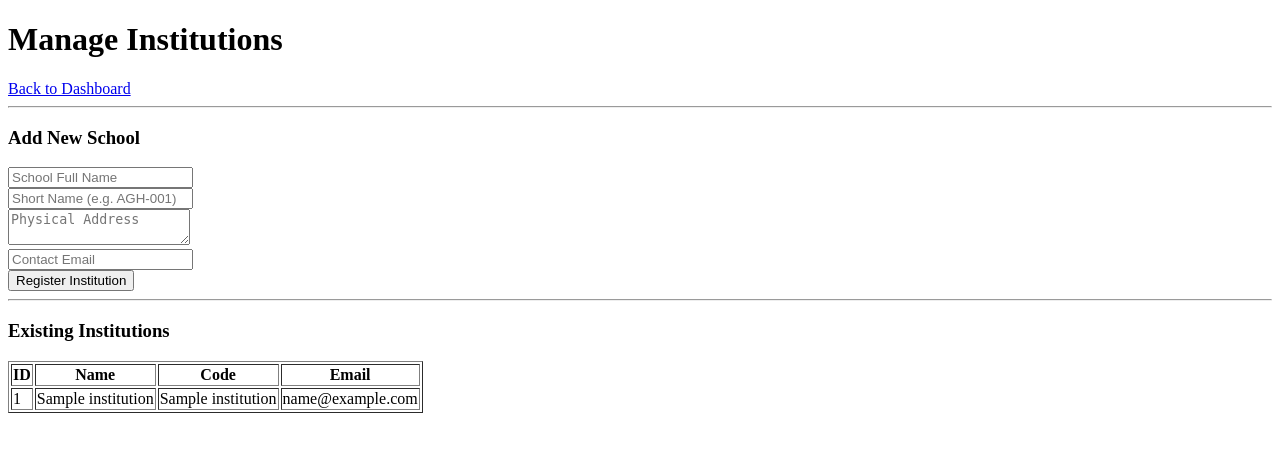
After one commit to FranNMK/edupay-africa, a PHP site: the page made by public/add_institution.php in a window 1280 px wide. The commit adds this page. Shown: the top 452 px of the page. Run offline with PHP 8.4, Linux system fonts and the light colour scheme; the visitor is signed in with stand-in values (Sample User, id 1); tables that the repository leaves empty hold one stand-in row (values such as "Sample post").

```diff
--- /dev/null
+++ b/public/add_institution.php
@@ -0,0 +1,62 @@
+<?php
+require_once '../config/db.php';
+require_once '../src/Institution.php';
+session_start();
+
+// Security Check: Only allow logged-in Admins
+if (!isset($_SESSION['user_id']) || $_SESSION['role'] !== 'admin') {
+    header("Location: login.php");
+    exit();
+}
+
+$instObj = new Institution($pdo);
+$message = "";
+
+if ($_SERVER['REQUEST_METHOD'] == 'POST') {
+    $success = $instObj->create($_POST['name'], $_POST['short_name'], $_POST['address'], $_POST['email']);
+    $message = $success ? "Institution added successfully!" : "Error: Short name must be unique.";
+}
+
+$all_schools = $instObj->getAll();
+?>
+
+<!DOCTYPE html>
+<html>
+<head>
+    <title>Manage Institutions - EduPay Africa</title>
+</head>
+<body>
+    <h1>Manage Institutions</h1>
+    <a href="dashboard.php">Back to Dashboard</a>
+    <hr>
+
+    <h3>Add New School</h3>
+    <p style="color: blue;"><?php echo $message; ?></p>
+    <form method="POST">
+        <input type="text" name="name" placeholder="School Full Name" required><br>
+        <input type="text" name="short_name" placeholder="Short Name (e.g. AGH-001)" required><br>
+        <textarea name="address" placeholder="Physical Address"></textarea><br>
+        <input type="email" name="email" placeholder="Contact Email"><br>
+        <button type="submit">Register Institution</button>
+    </form>
+
+    <hr>
+    <h3>Existing Institutions</h3>
+    <table border="1">
+        <tr>
+            <th>ID</th>
+            <th>Name</th>
+            <th>Code</th>
+            <th>Email</th>
+        </tr>
+        <?php foreach ($all_schools as $school): ?>
+        <tr>
+            <td><?php echo $school['id']; ?></td>
+            <td><?php echo htmlspecialchars($school['name']); ?></td>
+            <td><?php echo htmlspecialchars($school['short_name']); ?></td>
+            <td><?php echo htmlspecialchars($school['contact_email']); ?></td>
+        </tr>
+        <?php endforeach; ?>
+    </table>
+</body>
+</html>
--- /dev/null
+++ b/public/logout.php
@@ -0,0 +1,5 @@
+<?php
+session_start();
+session_destroy();
+header("Location: login.php");
+exit();
--- /dev/null
+++ b/src/Institution.php
@@ -0,0 +1,25 @@
+<?php
+// src/Institution.php
+
+class Institution {
+    private $pdo;
+
+    public function __construct($pdo) {
+        $this->pdo = $pdo;
+    }
+
+    public function create($name, $short_name, $address, $email) {
+        $sql = "INSERT INTO institutions (name, short_name, address, contact_email) VALUES (?, ?, ?, ?)";
+        $stmt = $this->pdo->prepare($sql);
+        try {
+            return $stmt->execute([$name, $short_name, $address, $email]);
+        } catch (PDOException $e) {
+            return false;
+        }
+    }
+
+    public function getAll() {
+        $stmt = $this->pdo->query("SELECT * FROM institutions ORDER BY name ASC");
+        return $stmt->fetchAll();
+    }
+}
--- /dev/null
+++ b/src/logout.php
@@ -0,0 +1,5 @@
+<?php
+session_start();
+session_destroy();
+header("Location: login.php");
+exit();
```
Also changed, not shown: public/dashboard.php (added, +32 -0 lines), public/login.php (added, +36 -0 lines), src/User.php (+21 -0 lines).
